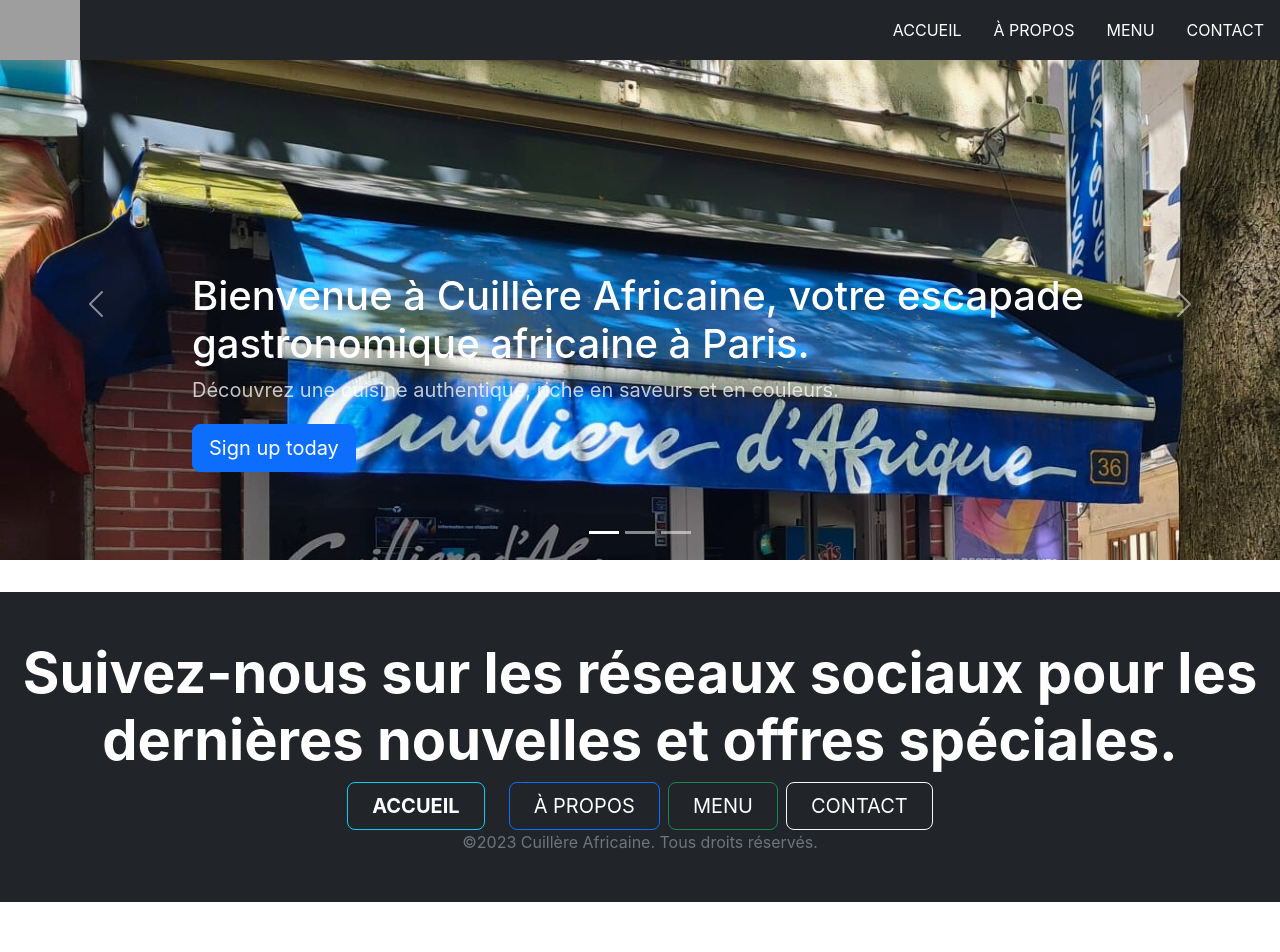
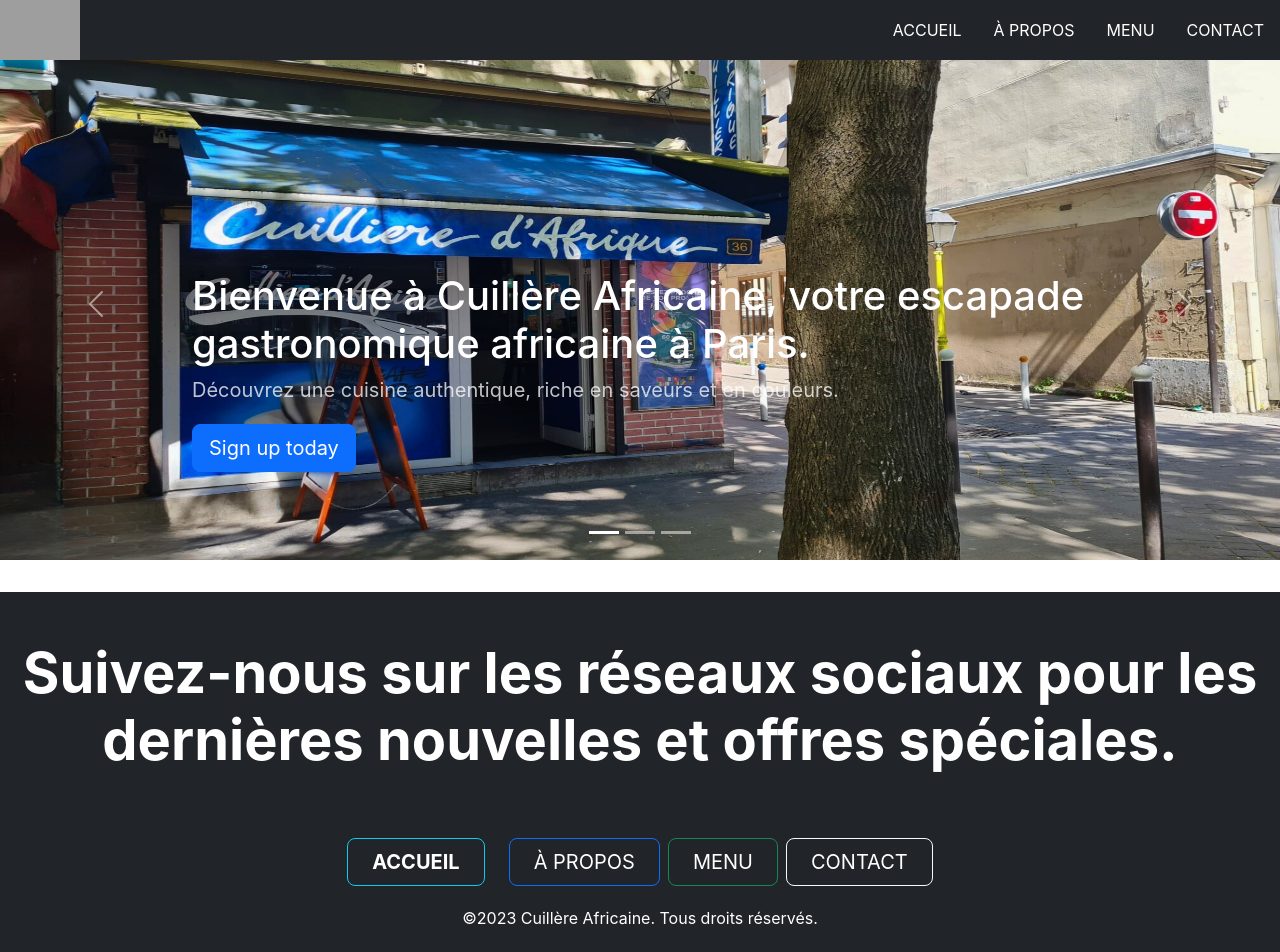
Before and after one commit to yve-n/cuillere-africaine-react, a React (Create React App) app: page / in a window 1280 px wide. Shown: the top 952 px of the page. Built offline with nearby package versions, Linux system fonts and the light colour scheme; grey boxes are pictures that could not be loaded.

Commit message:
add personalized css for the footer and contact page

```diff
--- a/src/App.css
+++ b/src/App.css
@@ -37,6 +37,11 @@
   }
 }
 
+.bd-placeholder-img {
+  width: 100%;
+  height: 100%;
+}
+
 /* Featurettes
 ------------------------- */
 
@@ -55,7 +60,8 @@
 
 /* Center align the text within the three columns below the carousel */
 .marketing {
-  margin-top: 5rem;
+  margin-top: 2rem;
+  margin-bottom: 3rem;
 }
 .marketing .col-lg-4 {
   margin-bottom: 1.5rem;
@@ -90,3 +96,79 @@
   font-family: 'Times New Roman', Times, serif;
   font-weight: bold;
 }
+
+/*********************** CONTACT CARD ******************/
+
+.card-n {
+  width: 100%;
+  height:100%;
+  background: #07182E;
+  /* position: relative; */
+  display: flex;
+  place-content: center;
+  place-items: center;
+  overflow: hidden;
+  border-radius: 20px;
+}
+
+.card-n h5, .card-n p{
+  z-index: 1;
+  color: white;
+  font-size: 2em;
+}
+
+.card-n::before {
+  content: '';
+  position: absolute;
+  width: 100px;
+  background-image: linear-gradient(180deg, rgb(0, 183, 255), rgb(255, 48, 255));
+  height: 130%;
+  animation: rotBGimg 3s linear infinite;
+  transition: all 0.2s linear;
+}
+
+@keyframes rotBGimg {
+  from {
+    transform: rotate(0deg);
+  }
+
+  to {
+    transform: rotate(360deg);
+  }
+}
+
+.card-n::after {
+  content: '';
+  position: absolute;
+  background: #07182E;
+  inset: 5px;
+  border-radius: 15px;
+}
+
+/*********************** SOCIAL MEDIA******************/
+.social-icons {
+  margin-top: 20px;
+  margin-bottom: 20px;
+}
+
+.social-icons a {
+  margin: 0 15px;
+}
+
+/* .copyright {
+  text-shadow: 2px 2px 4px #000000;
+} */
+/* Ombre de texte */
+
+
+/* Pour le texte du footer */
+.copyright {
+  margin-top: 20px;
+  color: #ffffff;
+}
+/* Couleur de texte blanche pour un contraste élevé */
+
+/* Pour l'arrière-plan du footer */
+.bg-dark.text-secondary.px-3.py-4.text-center {
+  background-color: #343a40; /* Vous pouvez ajuster cette couleur */
+}
```
